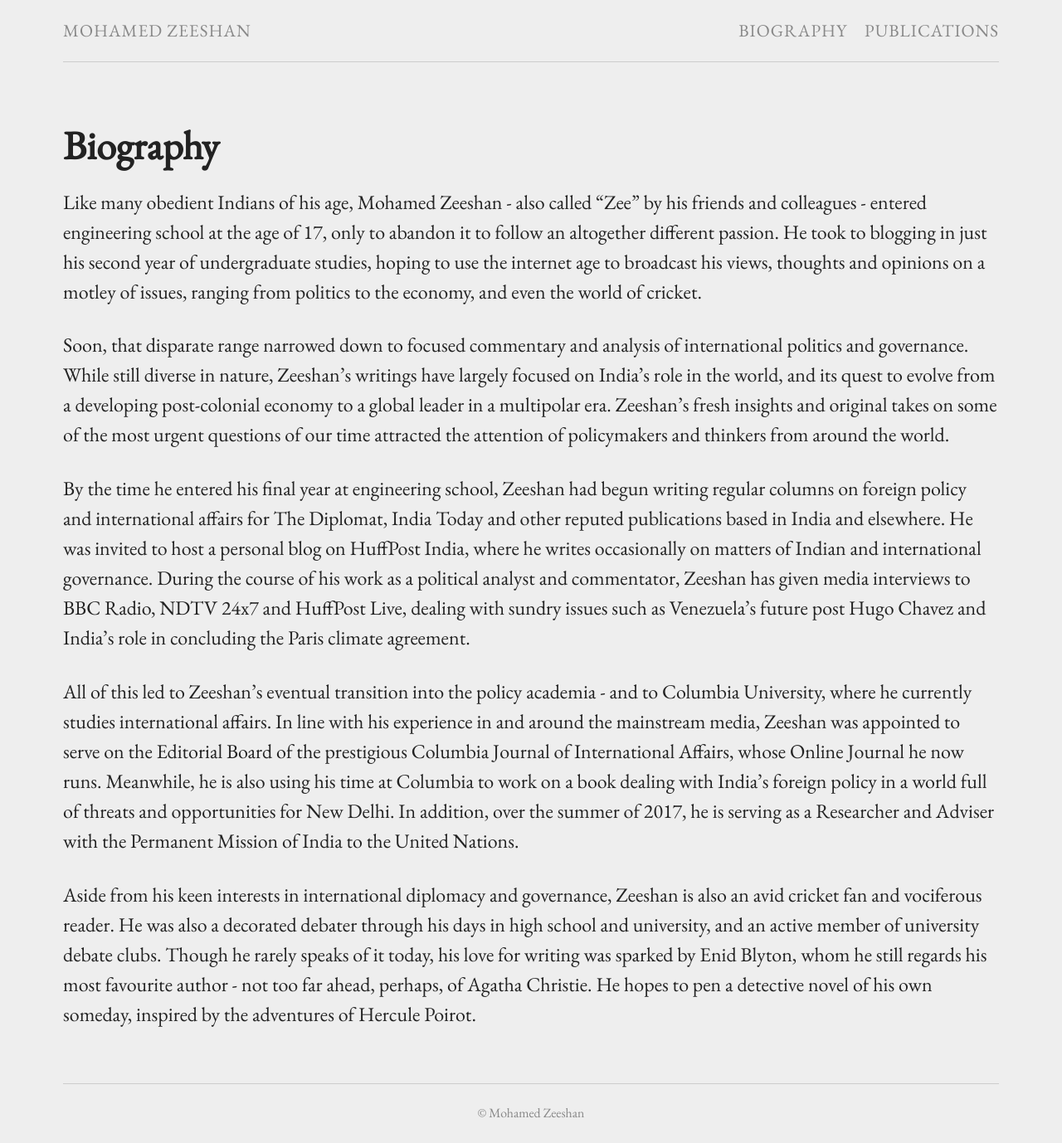
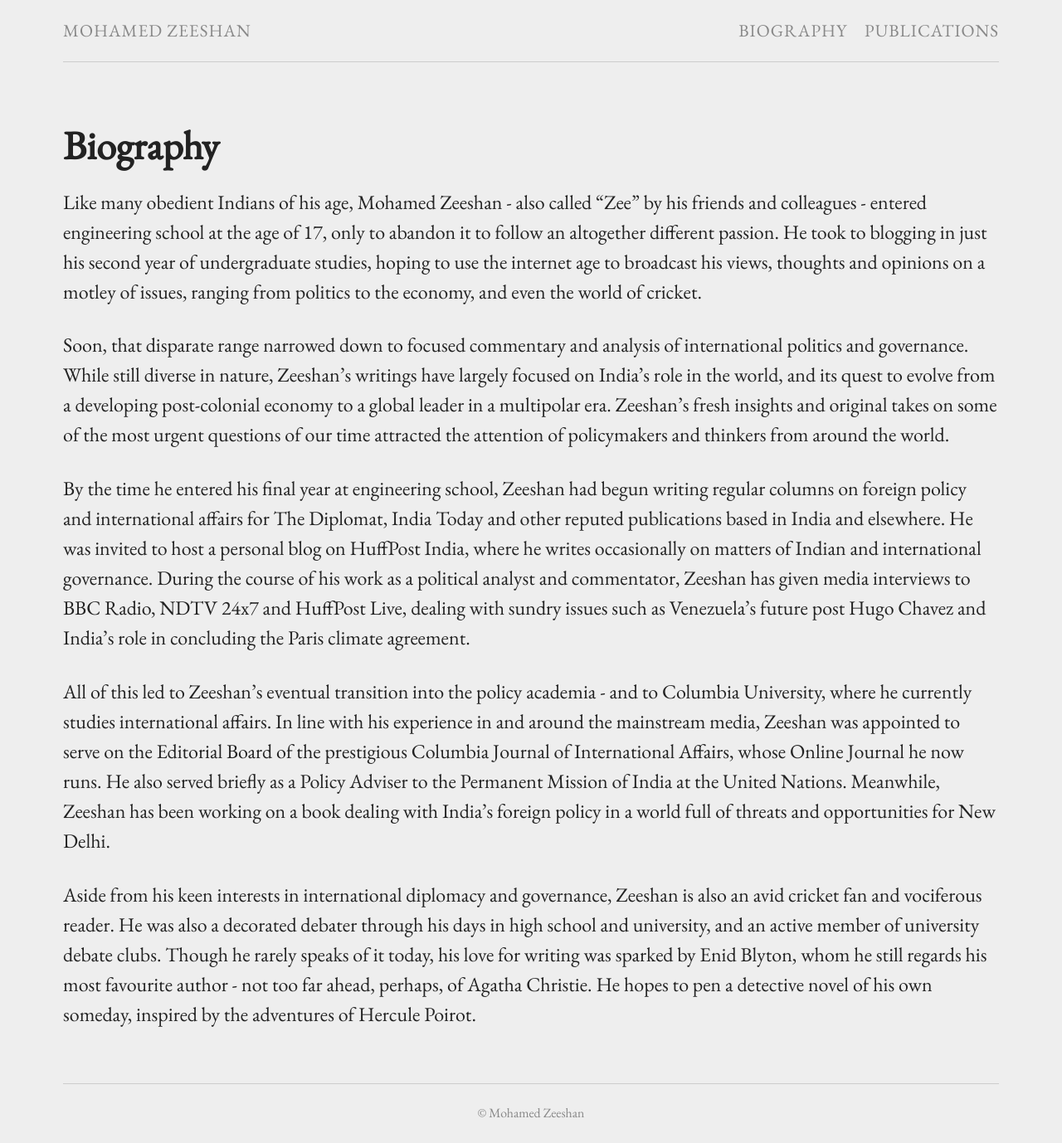
Before and after one commit to mohamedzeeshan/mdzeeshancopy, a Jekyll site: the page built from biography.md, in a window 1280 px wide. Shown: the whole page at 83% size. Built offline with Jekyll 4.4.1, drawn with Linux system fonts in a browser that asks for light colours.

Commit message:
Update biography.md

```diff
--- a/biography.md
+++ b/biography.md
@@ -10,6 +10,6 @@ Soon, that disparate range narrowed down to focused commentary and analysis of i
 
 By the time he entered his final year at engineering school, Zeeshan had begun writing regular columns on foreign policy and international affairs for The Diplomat, India Today and other reputed publications based in India and elsewhere. He was invited to host a personal blog on HuffPost India, where he writes occasionally on matters of Indian and international governance. During the course of his work as a political analyst and commentator, Zeeshan has given media interviews to BBC Radio, NDTV 24x7 and HuffPost Live, dealing with sundry issues such as Venezuela's future post Hugo Chavez and India's role in concluding the Paris climate agreement.
 
-All of this led to Zeeshan's eventual transition into the policy academia - and to Columbia University, where he currently studies international affairs. In line with his experience in and around the mainstream media, Zeeshan was appointed to serve on the Editorial Board of the prestigious Columbia Journal of International Affairs, whose Online Journal he now runs. Meanwhile, he is also using his time at Columbia to work on a book dealing with India's foreign policy in a world full of threats and opportunities for New Delhi. In addition, over the summer of 2017, he is serving as a Researcher and Adviser with the Permanent Mission of India to the United Nations.
+All of this led to Zeeshan's eventual transition into the policy academia - and to Columbia University, where he currently studies international affairs. In line with his experience in and around the mainstream media, Zeeshan was appointed to serve on the Editorial Board of the prestigious Columbia Journal of International Affairs, whose Online Journal he now runs. He also served briefly as a Policy Adviser to the Permanent Mission of India at the United Nations. Meanwhile, Zeeshan has been working on a book dealing with India's foreign policy in a world full of threats and opportunities for New Delhi.
 
 Aside from his keen interests in international diplomacy and governance, Zeeshan is also an avid cricket fan and vociferous reader. He was also a decorated debater through his days in high school and university, and an active member of university debate clubs. Though he rarely speaks of it today, his love for writing was sparked by Enid Blyton, whom he still regards his most favourite author - not too far ahead, perhaps, of Agatha Christie. He hopes to pen a detective novel of his own someday, inspired by the adventures of Hercule Poirot.
```
